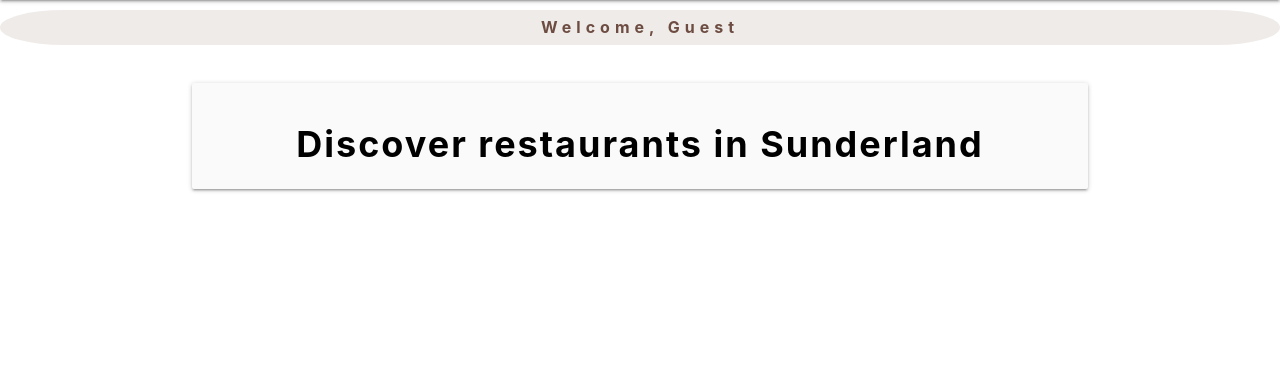
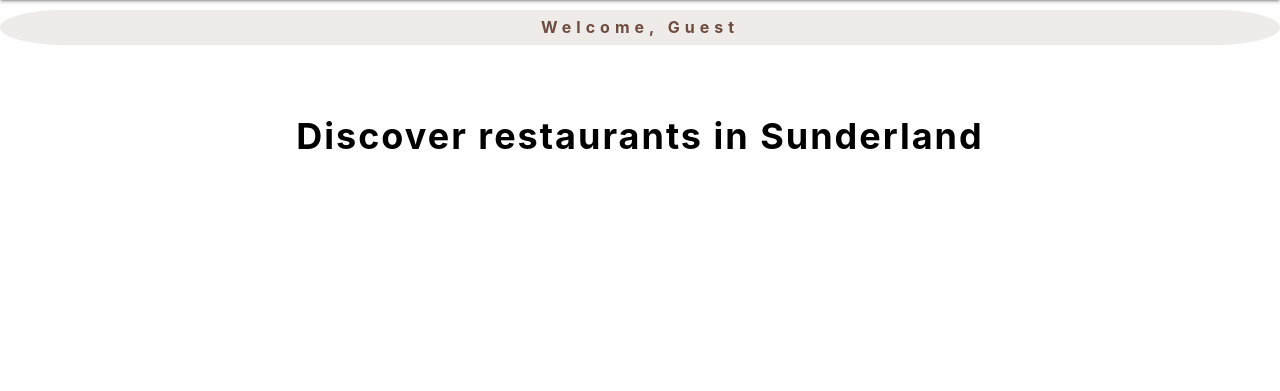
Before and after one commit to Dan-Matthews-23/local-legends, a Flask app: page /restaurants in a window 1280 px wide. Shown: the part 64-455 px from the top of the page. Run offline with Flask 3, Linux system fonts and the light colour scheme; some libraries are stand-ins or nearby versions.

Commit message:
UPDATED restaurants to correct small display error, UPDATED readme with content

```diff
--- a/local_legends/templates/restaurants.html
+++ b/local_legends/templates/restaurants.html
@@ -5,7 +5,7 @@
    is never executed if the user is not logged in - another attempt at
    defensive programming-->
 <section class="title-section">
-    <div class="container title-container  card-panel grey lighten-5  ">
+    <div class="container title-container">
         <div class="row  title-row">
             <div class="col   s12 m12 l12 xl12 title-col"><h1 class="title-font">Discover restaurants in Sunderland</h1></div>
         </div>
```
Also changed, not shown: README.md.
